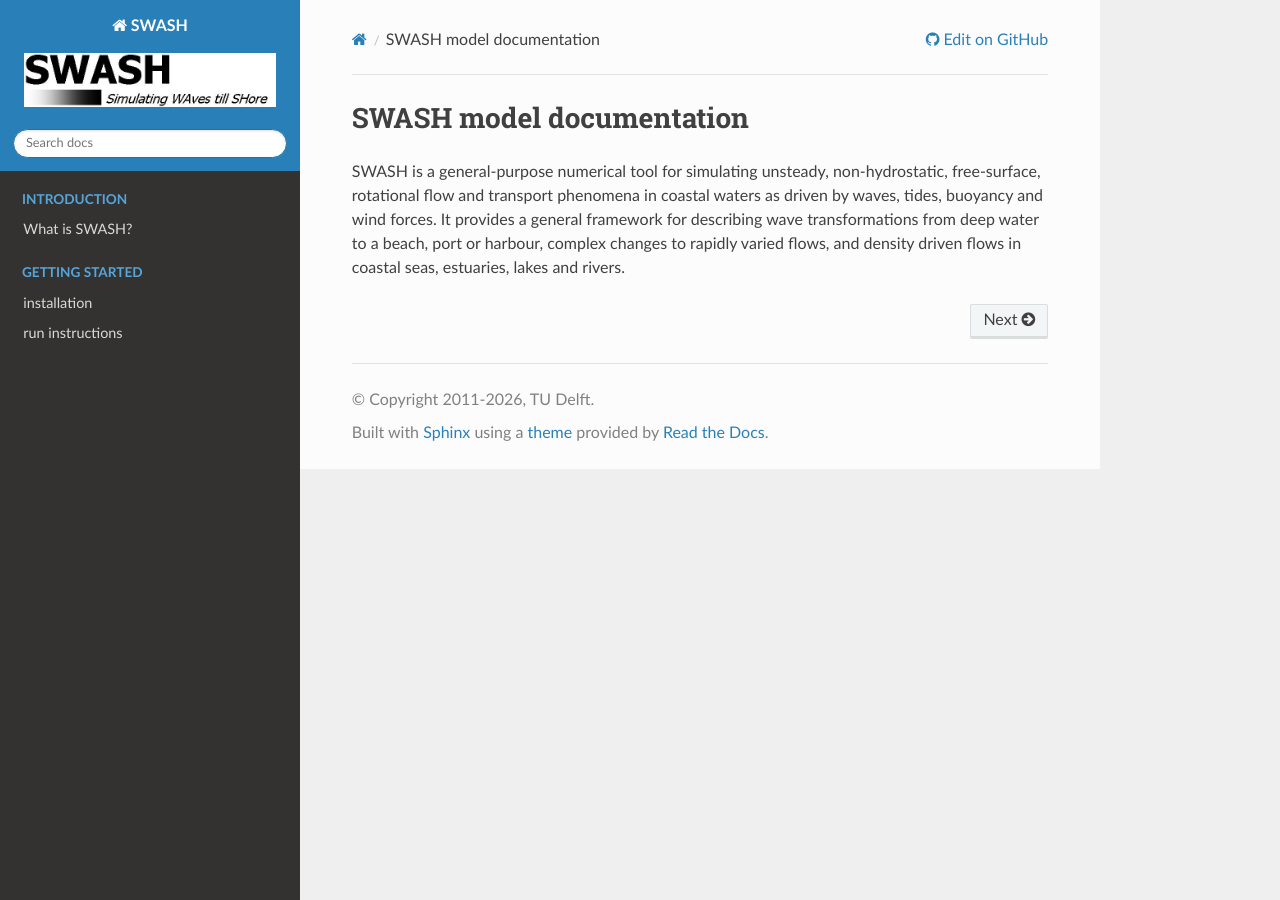
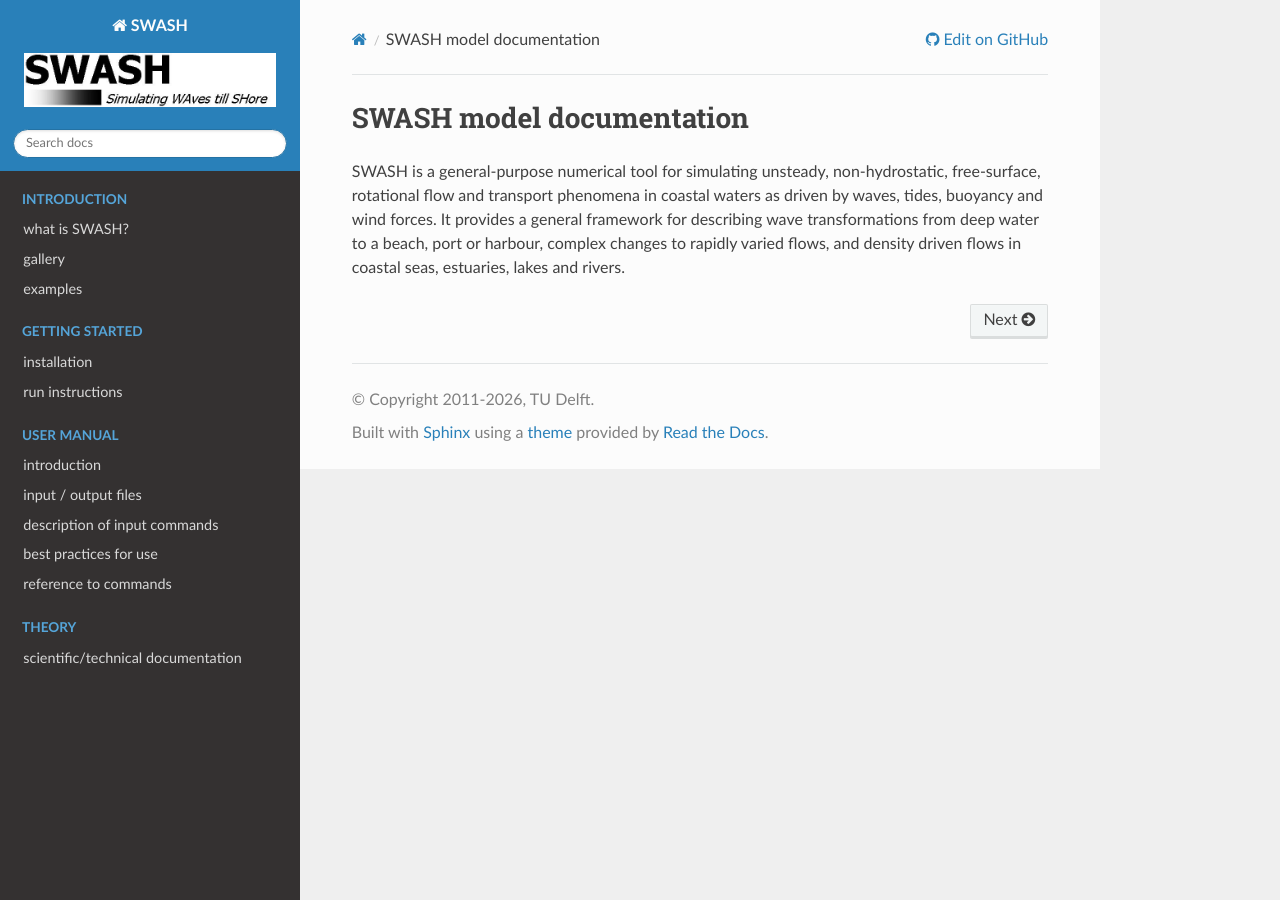
Before and after one commit to delftwaves/swash-docs, a Sphinx documentation site: the page built from docs/index.rst, in a window 1280 px wide. Built offline with Sphinx 7.4.7 and the Read the Docs theme 3.1.0, drawn with Linux system fonts in a browser that asks for light colours.

Commit message:
update documentation

```diff
--- a/docs/getting_started/docker.rst
+++ b/docs/getting_started/docker.rst
@@ -14,7 +14,7 @@ Open a terminal, copy and paste the following command into the terminal and pres
 
    docker run delftwaves/swash
 
-This ``docker run`` command first pulls the image `delftwaves/swash` from the `Docker Hub <https://hub.docker.com>`_, which might take a few moments.
+This ``docker run`` command first pulls the image ``delftwaves/swash`` from the `Docker Hub <https://hub.docker.com>`_, which might take a few moments.
 Next, it creates a new container based on this image and then the SWASH executable within this container will be run.
 If the installation was successful, you should see a message saying that SWASH ran successfully.
 
--- a/docs/index.rst
+++ b/docs/index.rst
@@ -14,14 +14,34 @@ and density driven flows in coastal seas, estuaries, lakes and rivers.
 .. toctree::
    :maxdepth: 1
    :hidden:
-   :caption: Introduction
+   :caption: introduction
 
    intro/introduction
+   gallery <https://swash.sourceforge.io/animations/animations.htm>
+   examples <https://swash.sourceforge.io/examples/examples.htm>
 
 .. toctree::
    :maxdepth: 1
    :hidden:
-   :caption: Getting started
+   :caption: getting started
 
    getting_started/install
    getting_started/run
+
+.. toctree::
+   :maxdepth: 1
+   :hidden:
+   :caption: user manual
+
+   introduction <https://swash.sourceforge.io/online_doc/swashuse/swashuse.html#general-description-and-instructions-for-use>
+   input / output files <https://swash.sourceforge.io/online_doc/swashuse/swashuse.html#input-and-output-files>
+   description of input commands <https://swash.sourceforge.io/online_doc/swashuse/swashuse.html#description-of-commands>
+   best practices for use <https://swash.sourceforge.io/online_doc/swashuse/swashuse.html#setting-up-your-own-command-file>
+   reference to commands <https://swash.sourceforge.io/online_doc/swashuse/swashuse.html#index>
+
+.. toctree::
+   :maxdepth: 1
+   :hidden:
+   :caption: theory
+
+   scientific/technical documentation <https://swash.sourceforge.io/online_doc/swashtech/swashtech.html>
```
Also changed, not shown: docs/getting_started/run.rst (+6 -91 lines), docs/getting_started/run1/index.rst (added, +38 -0 lines), docs/getting_started/run2/index.rst (added, +22 -0 lines), docs/getting_started/run3/index.rst (added, +28 -0 lines), docs/intro/introduction.rst (+1 -9 lines).
